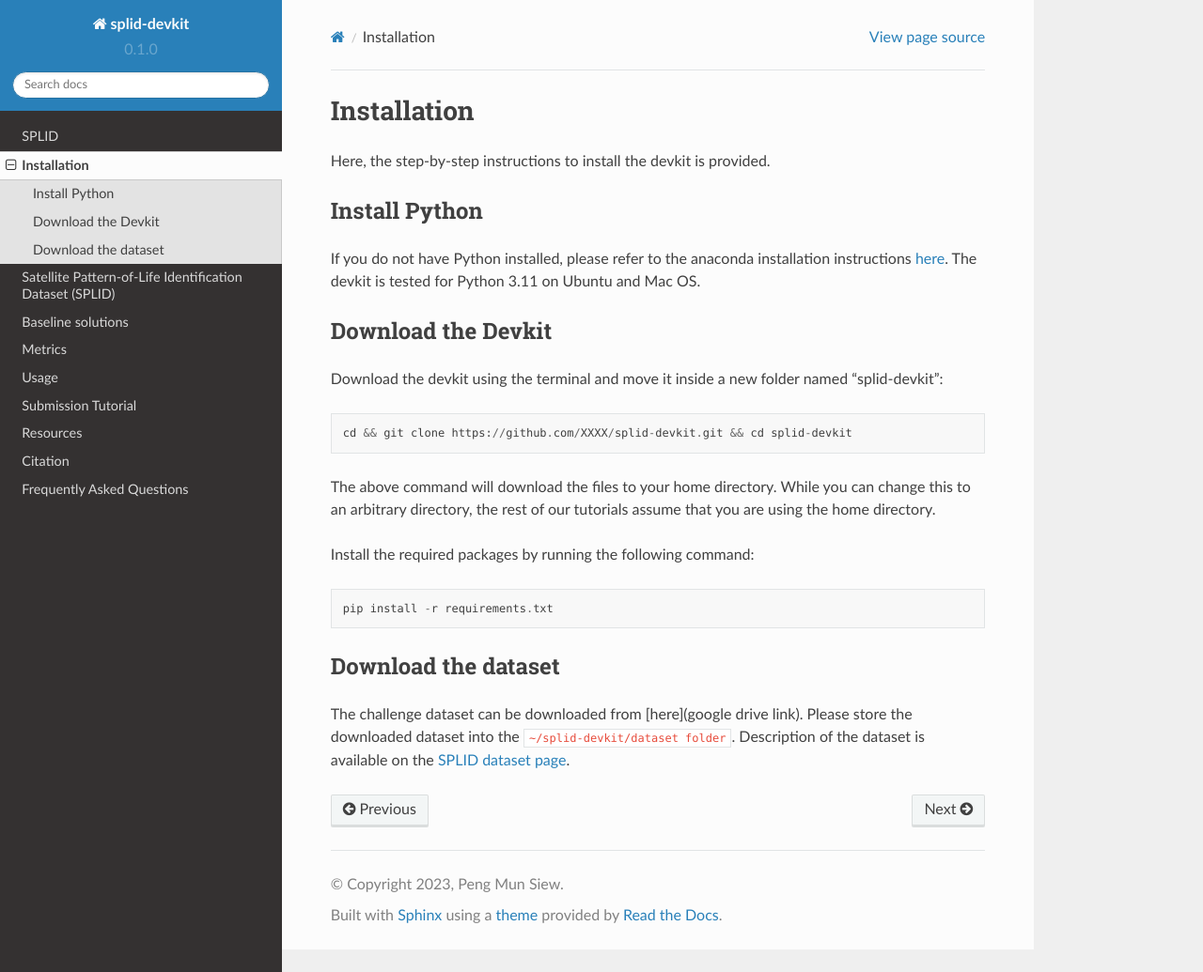
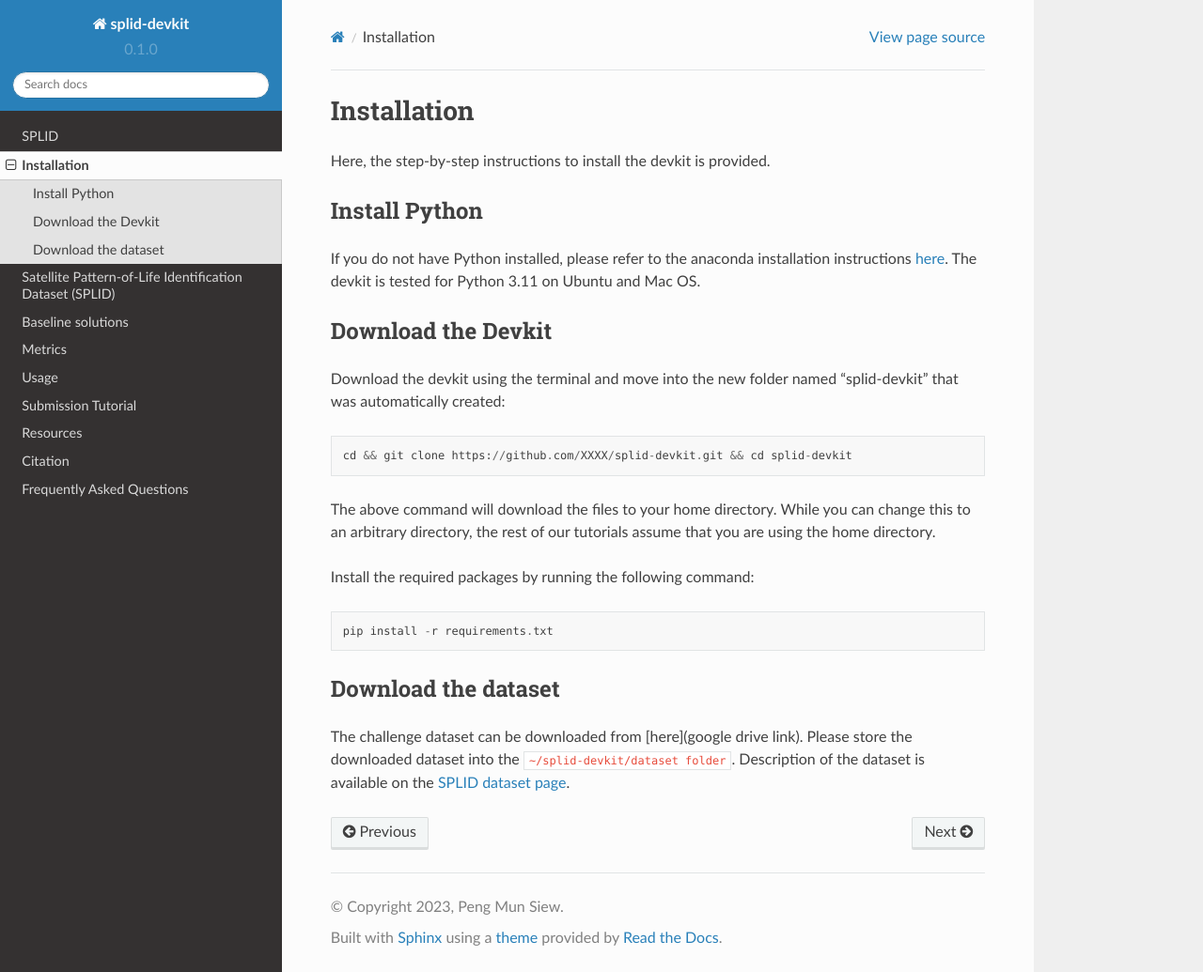
Before and after one commit to olgupila/STORM-AI-devkit-2025, a Sphinx documentation site: the page built from docs/installation.md, in a window 1280 px wide and 1035 px high. Shown: the whole window at 94% size. Built offline with Sphinx 7.4.7 and the Read the Docs theme 2.0.0, drawn with Linux system fonts in a browser that asks for light colours; pages that are not in the unit, such as notebooks, are missing from menus.

Commit message:
Update installation.md

````diff
--- a/docs/installation.md
+++ b/docs/installation.md
@@ -5,7 +5,7 @@ Here, the step-by-step instructions to install the devkit is provided.
 If you do not have Python installed, please refer to the anaconda installation instructions [here](https://docs.anaconda.com/free/anaconda/install/index.html). The devkit is tested for Python 3.11 on Ubuntu and Mac OS.
 
 ## Download the Devkit
-Download the devkit using the terminal and move it inside a new folder named "splid-devkit":
+Download the devkit using the terminal and move into the new folder named "splid-devkit" that was automatically created:
 ```
 cd && git clone https://github.com/XXXX/splid-devkit.git && cd splid-devkit
 ```
````
